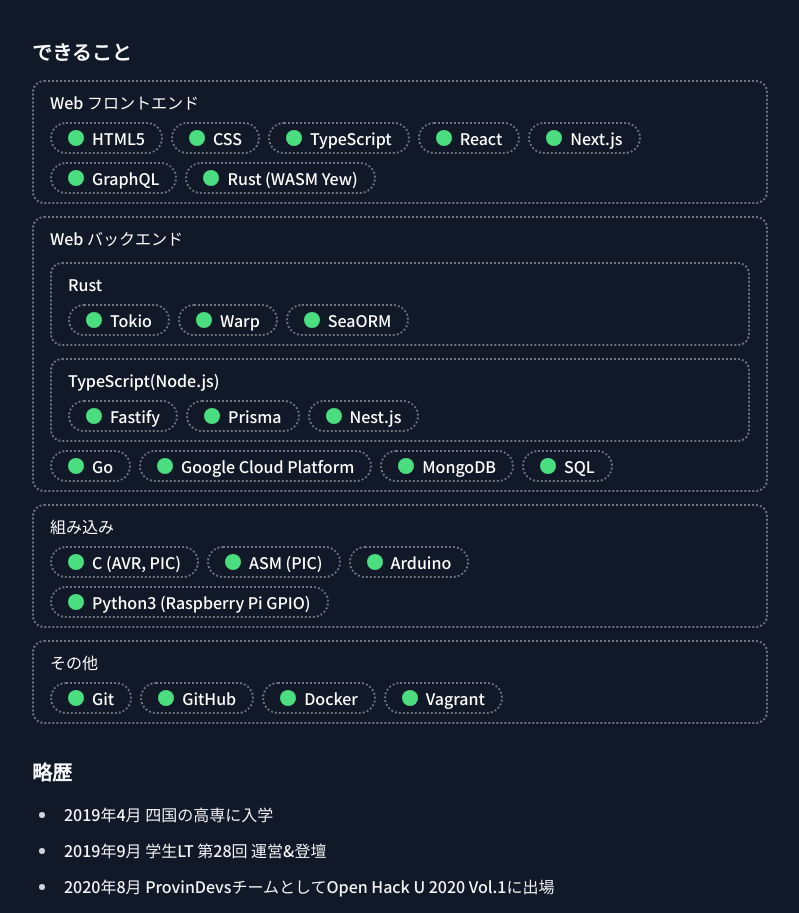
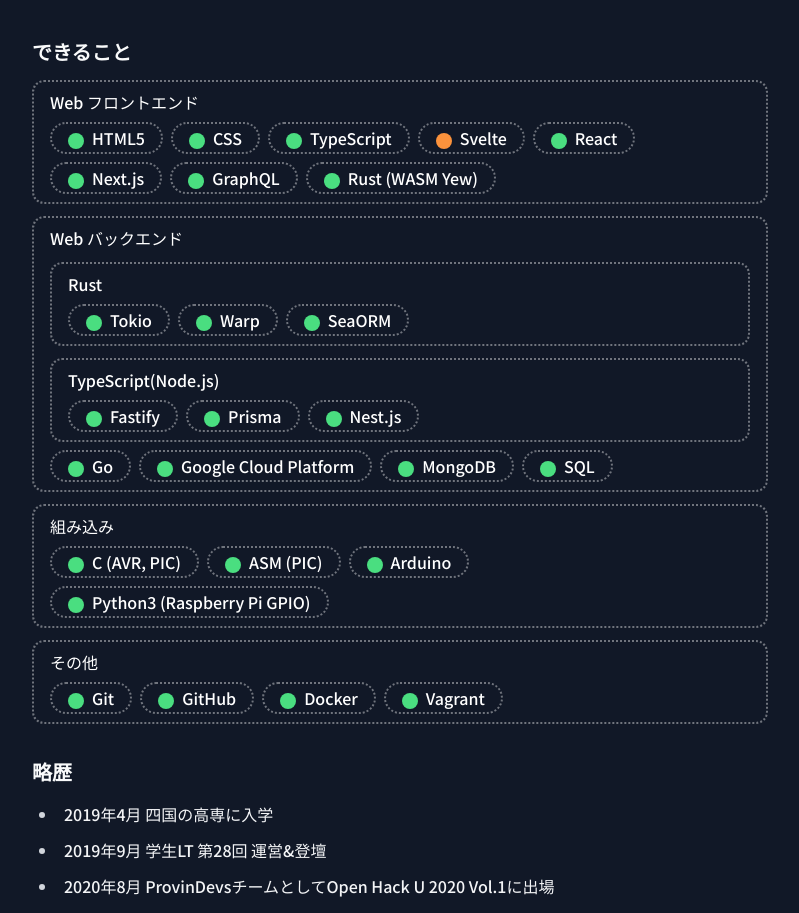
Before and after one commit to kawaemon/portfolio, a Next.js app: page / in a window 1280 px wide. Shown: the part 1342-2255 px from the top of the page, without its empty margins (240-1039 px from the left). Built offline with nearby package versions, Linux system fonts and the light colour scheme.

Commit message:
feat: add skill marker tip

```diff
--- a/package.json
+++ b/package.json
@@ -5,6 +5,7 @@
         "react": "^18.2.0",
         "react-dom": "^18.2.0",
         "react-feather": "^2.0.10",
+        "react-tooltip": "^5.25.0",
         "tailwindcss": "^3.3.6"
     },
     "devDependencies": {
--- a/src/components/Skills.tsx
+++ b/src/components/Skills.tsx
@@ -1,11 +1,14 @@
 import React, { FC, ReactNode } from "react";
+import { Tooltip } from "react-tooltip";
 
-type SkillLevel = "fine";
+type SkillLevel = "fine" | "learning";
 
 const skillLevelToColor = (l: SkillLevel) => {
     switch (l) {
         case "fine":
             return "text-green-400";
+        case "learning":
+            return "text-orange-400";
     }
 };
 
@@ -19,7 +22,9 @@
     const { children, level } = p;
     return (
         <li className="inline-flex flex-row items-center border-white border-2 border-opacity-40 border-dotted rounded-full px-4 py-0.5 mr-2 mt-2">
-            <ColoredCircle color={skillLevelToColor(level)} />
+            <a className={`marker-${level}`} href="javascript: void(0)">
+                <ColoredCircle color={skillLevelToColor(level)} />
+            </a>
             {children}
         </li>
     );
@@ -57,6 +62,7 @@
             { level: "fine", text: "HTML5" },
             { level: "fine", text: "CSS" },
             { level: "fine", text: "TypeScript" },
+            { level: "learning", text: "Svelte" },
             { level: "fine", text: "React" },
             { level: "fine", text: "Next.js" },
             { level: "fine", text: "GraphQL" },
@@ -144,6 +150,9 @@
                     </BorderedList>
                 ))}
             </ul>
+
+            <Tooltip anchorSelect=".marker-fine">一通り使える</Tooltip>
+            <Tooltip anchorSelect=".marker-learning">勉強中</Tooltip>
         </section>
     );
 };
```
Also changed, not shown: 1 other file (tests, documents, lock files or other folders).
